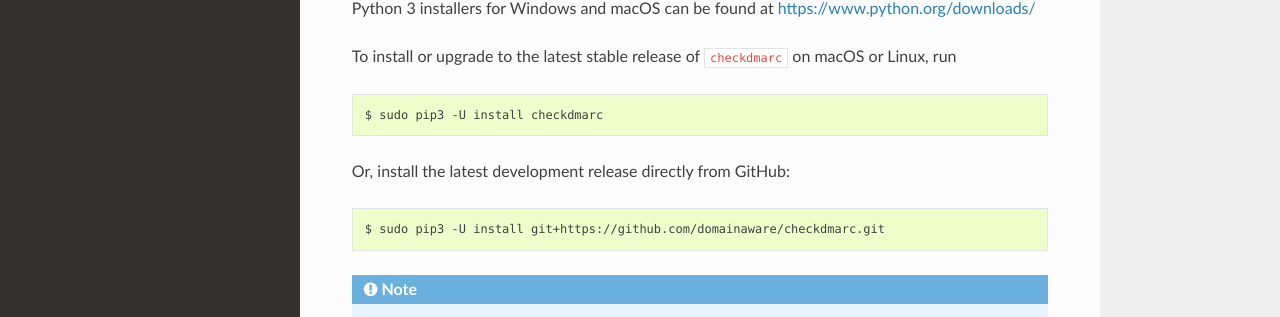
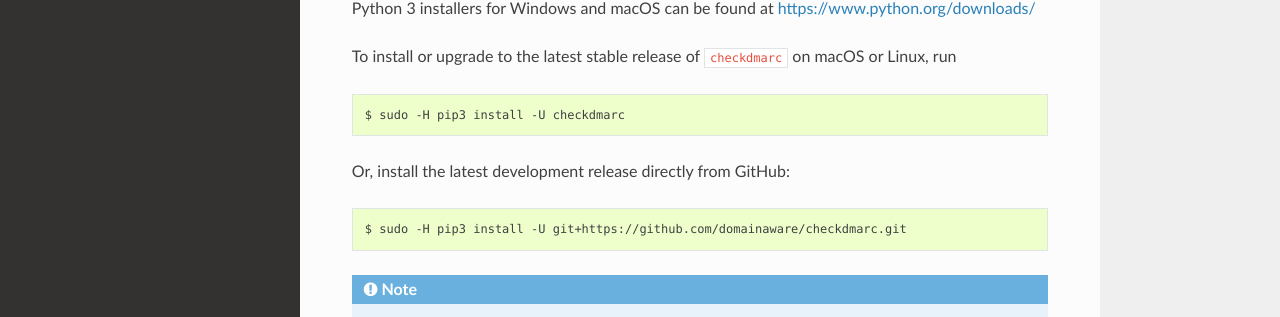
Before and after one commit to domainaware/checkdmarc, a Sphinx documentation site: the page built from docs/source/index.rst, in a window 1280 px wide and 900 px high, scrolled down 2429 px. Shown: the part 152-469 px from the top of the window. Built offline with Sphinx 7.4.7 and the Read the Docs theme 2.0.0, drawn with Linux system fonts in a browser that asks for light colours.

Commit message:
Fix commands in docs

```diff
--- a/README.rst
+++ b/README.rst
@@ -146,13 +146,13 @@ To install or upgrade to the latest stable release of ``checkdmarc`` on macOS or
 
 .. code-block:: bash
 
-    $ sudo pip3 -U install checkdmarc
+    $ sudo -H pip3 install -U checkdmarc
 
 Or, install the latest development release directly from GitHub:
 
 .. code-block:: bash
 
-    $ sudo pip3 -U install git+https://github.com/domainaware/checkdmarc.git
+    $ sudo -H pip3 install -U git+https://github.com/domainaware/checkdmarc.git
 
 .. note::
 
--- a/docs/source/index.rst
+++ b/docs/source/index.rst
@@ -156,13 +156,13 @@ To install or upgrade to the latest stable release of ``checkdmarc`` on macOS or
 
 .. code-block:: bash
 
-    $ sudo pip3 -U install checkdmarc
+    $ sudo -H pip3 install -U checkdmarc
 
 Or, install the latest development release directly from GitHub:
 
 .. code-block:: bash
 
-    $ sudo pip3 -U install git+https://github.com/domainaware/checkdmarc.git
+    $ sudo -H pip3 install -U git+https://github.com/domainaware/checkdmarc.git
 
 .. note::
 
```
